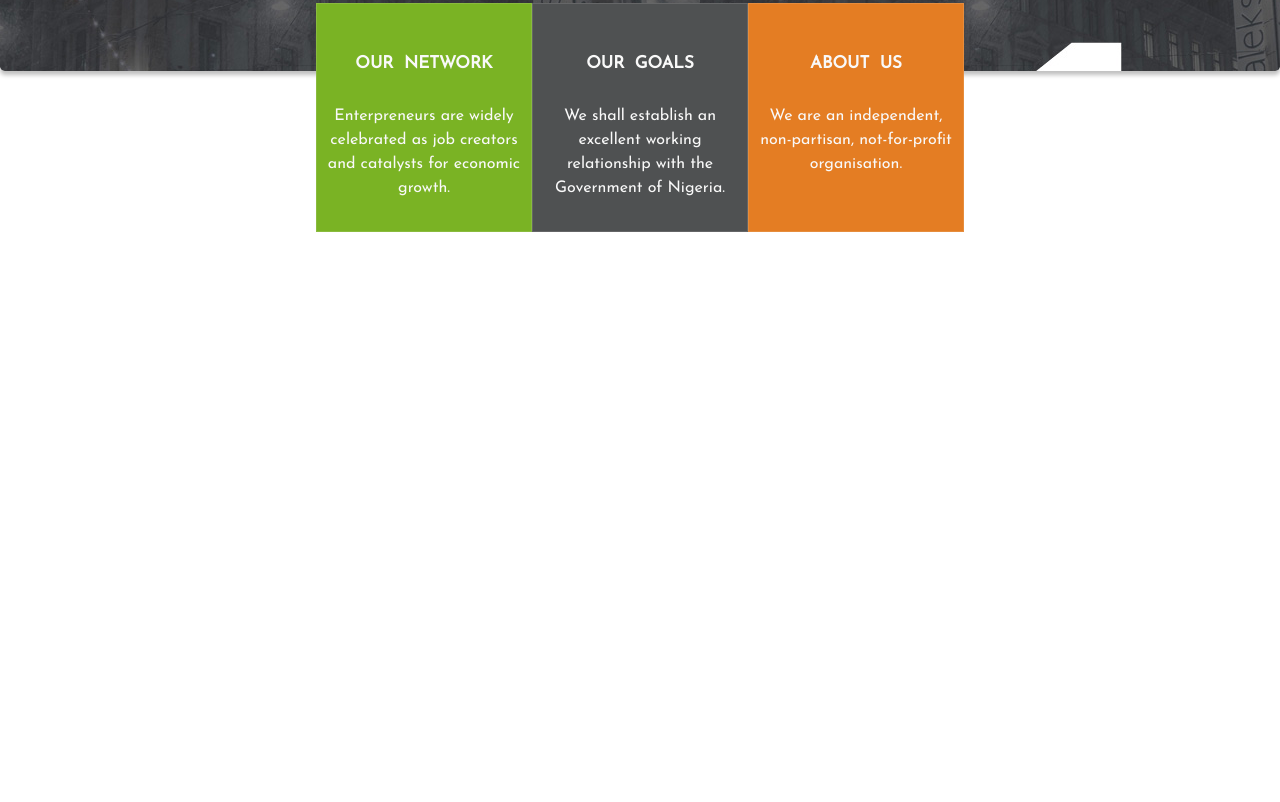
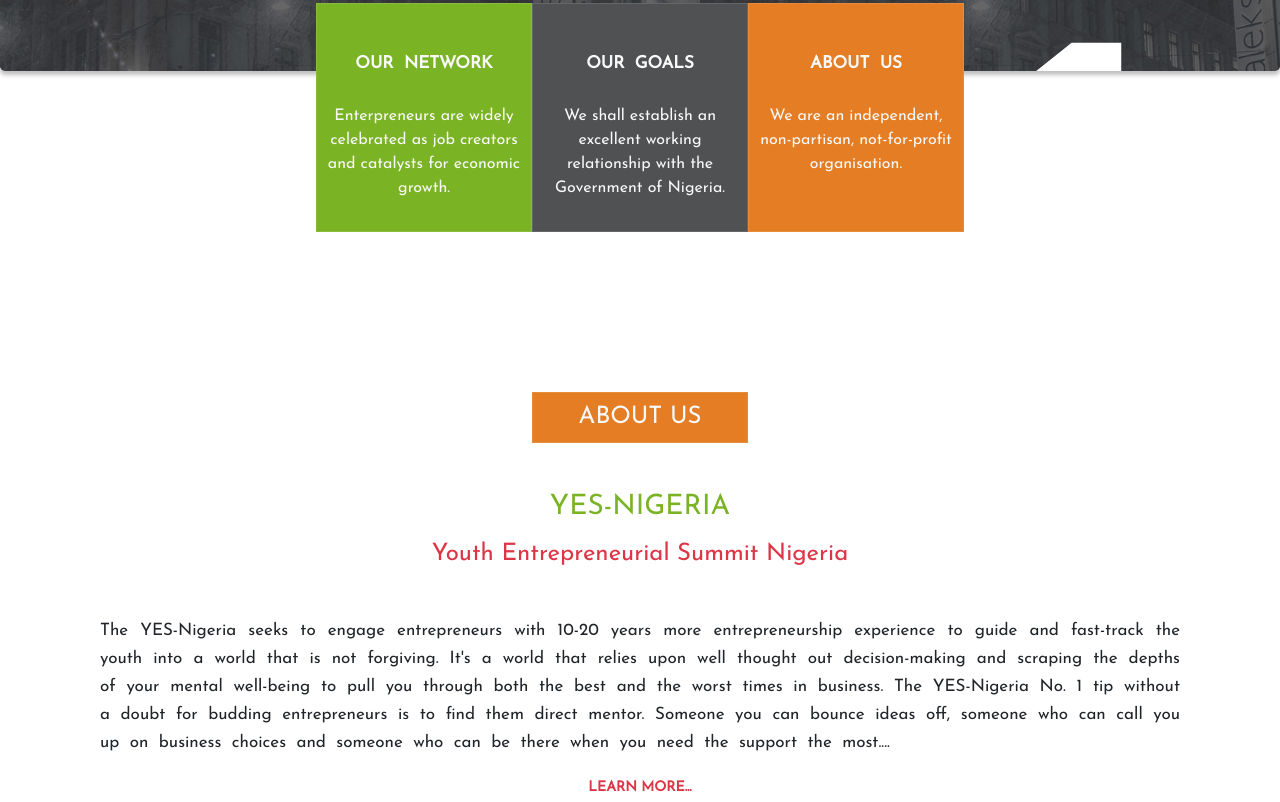
Before and after one commit to davidobodo/yesNigeria, a plain HTML site: page figma.html in a window 1280 px wide. Shown: the part 534-1336 px from the top of the page. Before the commit the page ends 800 px from the top, so only its background shows below. Drawn offline with Linux system fonts and the light colour scheme.

Commit message:
about us div done

```diff
--- a/figma.css
+++ b/figma.css
@@ -48,7 +48,8 @@
 	display: flex;
     justify-content: center;
     z-index: 100;
-    margin-top: -100px;
+	margin-top: -100px;
+	margin-bottom: 160px;
 }
 .sum{
 	width: 216px;
@@ -68,17 +69,44 @@
 	font-weight: 300;
 }
 
-.summaryNetwork{
+.my_green{
 	background-color: #7AB324;
 	border: 1px solid #8ABB3E;
 }
 
-.summaryGoals{
+.my_ash{
 	background-color: #4F5152;
 	border: 1px solid #656667;
 }
 
-.summaryAbout_us{
+.my_orange{
 	background-color: #E47D23;
 	border: 1px solid #E68D3D;
 }
+
+#about_us{
+	margin: 0 100px;
+	text-align: justify;
+}
+
+#about_us .about {
+	width: 216px;
+	padding: 10px 0;
+}
+
+#about_us h3{
+	color:#7AB324;
+}
+
+#about_us p{
+	font-size: 17px;
+    font-weight: 300;
+    line-height: 28px;
+    font-style: normal;
+    word-spacing: 5px;
+}
+
+#about_us a{
+	font-size:14px;
+	line-height: 29px;
+}
--- a/figma.html
+++ b/figma.html
@@ -20,18 +20,26 @@
 		</div>
 
 		<div class="our_summary text-center">
-			<div class="summaryNetwork sum">
+			<div class="my_green sum">
 				<h4>OUR NETWORK</h4>
 				<p> Enterpreneurs are widely celebrated as job creators and catalysts for economic growth.</p>
 			</div>
-			<div class="summaryGoals sum">
+			<div class="my_ash sum">
 				<h4>OUR GOALS</h4>
 				<p>We shall establish an excellent working relationship with the Government of Nigeria.</p>
 			</div>
-			<div class="summaryAbout_us sum">
+			<div class="my_orange sum">
 				<h4>ABOUT US</h4>
 				<p>We are an independent, non-partisan, not-for-profit organisation.</p>
 			</div>
+		</div>
+
+		<div id="about_us">
+			<h4 class="text-light my_orange text-center mx-auto mb-5 about">ABOUT US</h4>
+			<h3 class="text-center mx-auto mb-3">YES-NIGERIA</h3>
+			<h4 class="text-center text-danger mb-5">Youth Entrepreneurial Summit Nigeria</h4>
+			<p>The YES-Nigeria seeks to engage entrepreneurs with 10-20 years more entrepreneurship experience to guide and fast-track the youth into a world that is not forgiving. It's a world that relies upon well thought out decision-making and scraping the depths of your mental well-being to pull you through both the best and the worst times in business. The YES-Nigeria No. 1 tip without a doubt for budding entrepreneurs is to find them direct mentor. Someone you can bounce ideas off, someone who can call you up on business choices and someone who can be there when you need the support the most....</p>
+			<a href="#" class="text-center text-danger d-block font-weight-bold">LEARN MORE...</a>
 		</div>
 	</div>
 
```
